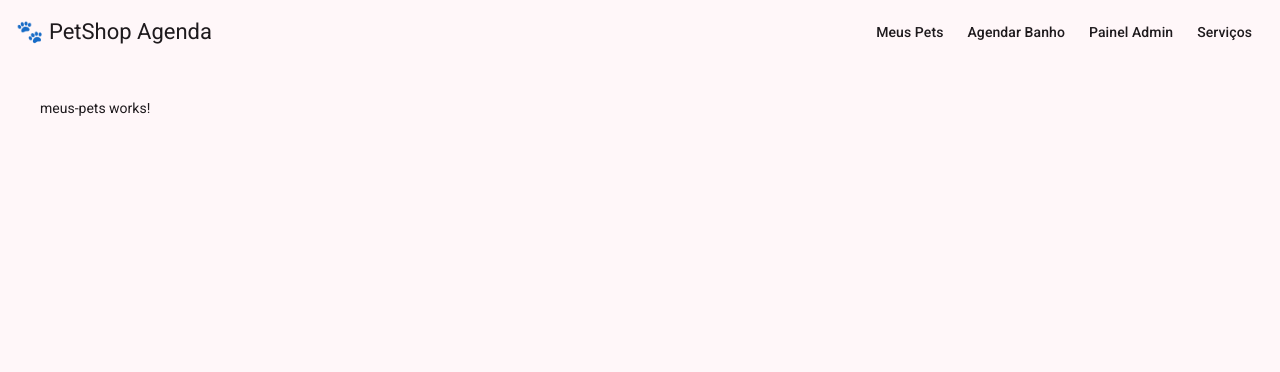
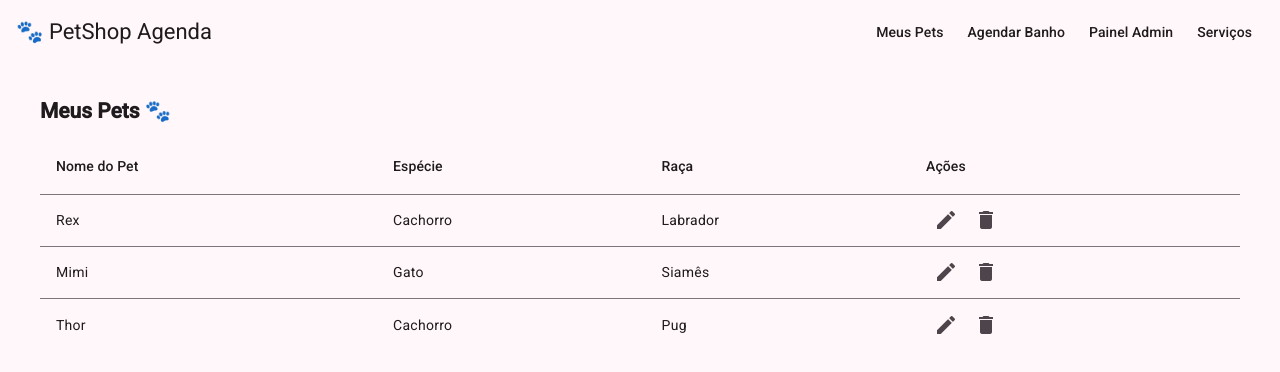
Before and after one commit to lrPascoal/petshop-frontend, an Angular app: page /tutor/meus-pets in a window 1280 px wide. Shown: the top 372 px of the page. Built offline with nearby package versions, Linux system fonts and the light colour scheme.

Commit message:
feat: adicionar tabela de pets mockada na tela inicial

```diff
--- a/src/app/pages/tutor/meus-pets/meus-pets.html
+++ b/src/app/pages/tutor/meus-pets/meus-pets.html
@@ -1 +1,36 @@
-<p>meus-pets works!</p>
+<div class="tabela-container">
+  <h2>Meus Pets 🐾</h2>
+
+  <table mat-table [dataSource]="listaDePets" class="mat-elevation-z4">
+
+    <ng-container matColumnDef="nome">
+      <th mat-header-cell *matHeaderCellDef> Nome do Pet </th>
+      <td mat-cell *matCellDef="let pet"> {{ pet.nome }} </td>
+    </ng-container>
+
+    <ng-container matColumnDef="especie">
+      <th mat-header-cell *matHeaderCellDef> Espécie </th>
+      <td mat-cell *matCellDef="let pet"> {{ pet.especie }} </td>
+    </ng-container>
+
+    <ng-container matColumnDef="raca">
+      <th mat-header-cell *matHeaderCellDef> Raça </th>
+      <td mat-cell *matCellDef="let pet"> {{ pet.raca }} </td>
+    </ng-container>
+
+    <ng-container matColumnDef="acoes">
+      <th mat-header-cell *matHeaderCellDef> Ações </th>
+      <td mat-cell *matCellDef="let pet">
+        <button mat-icon-button color="primary" title="Editar Pet">
+          <mat-icon>edit</mat-icon>
+        </button>
+        <button mat-icon-button color="warn" title="Remover Pet">
+          <mat-icon>delete</mat-icon>
+        </button>
+      </td>
+    </ng-container>
+
+    <tr mat-header-row *matHeaderRowDef="colunasExibidas"></tr>
+    <tr mat-row *matRowDef="let row; columns: colunasExibidas;"></tr>
+  </table>
+</div>
--- a/src/app/pages/tutor/meus-pets/meus-pets.ts
+++ b/src/app/pages/tutor/meus-pets/meus-pets.ts
@@ -1,11 +1,26 @@
 import { Component } from '@angular/core';
+import { MatTableModule } from '@angular/material/table';
+import { MatButtonModule } from '@angular/material/button';
+import { MatIconModule } from '@angular/material/icon';
+// Importando a interface para garantir que os dados sigam o padrão
+import { Pet } from '../../../models/model';
 
 @Component({
   selector: 'app-meus-pets',
-  imports: [],
+  standalone: true,
+  // Precisamos declarar aqui tudo o que o HTML vai usar
+  imports: [MatTableModule, MatButtonModule, MatIconModule],
   templateUrl: './meus-pets.html',
-  styleUrl: './meus-pets.css',
+  styleUrl: './meus-pets.css'
 })
 export class MeusPets {
+  // Define quais colunas vão aparecer e em qual ordem
+  colunasExibidas: string[] = ['nome', 'especie', 'raca', 'acoes'];
 
+  // Dados mockados: Simulando o que o Java vai nos devolver do banco de dados no futuro
+  listaDePets: Pet[] = [
+    { id: 1, nome: 'Rex', especie: 'Cachorro', raca: 'Labrador', peso: 25, tutorId: 1 },
+    { id: 2, nome: 'Mimi', especie: 'Gato', raca: 'Siamês', peso: 4, tutorId: 1 },
+    { id: 3, nome: 'Thor', especie: 'Cachorro', raca: 'Pug', peso: 8, tutorId: 1 }
+  ];
 }
```
